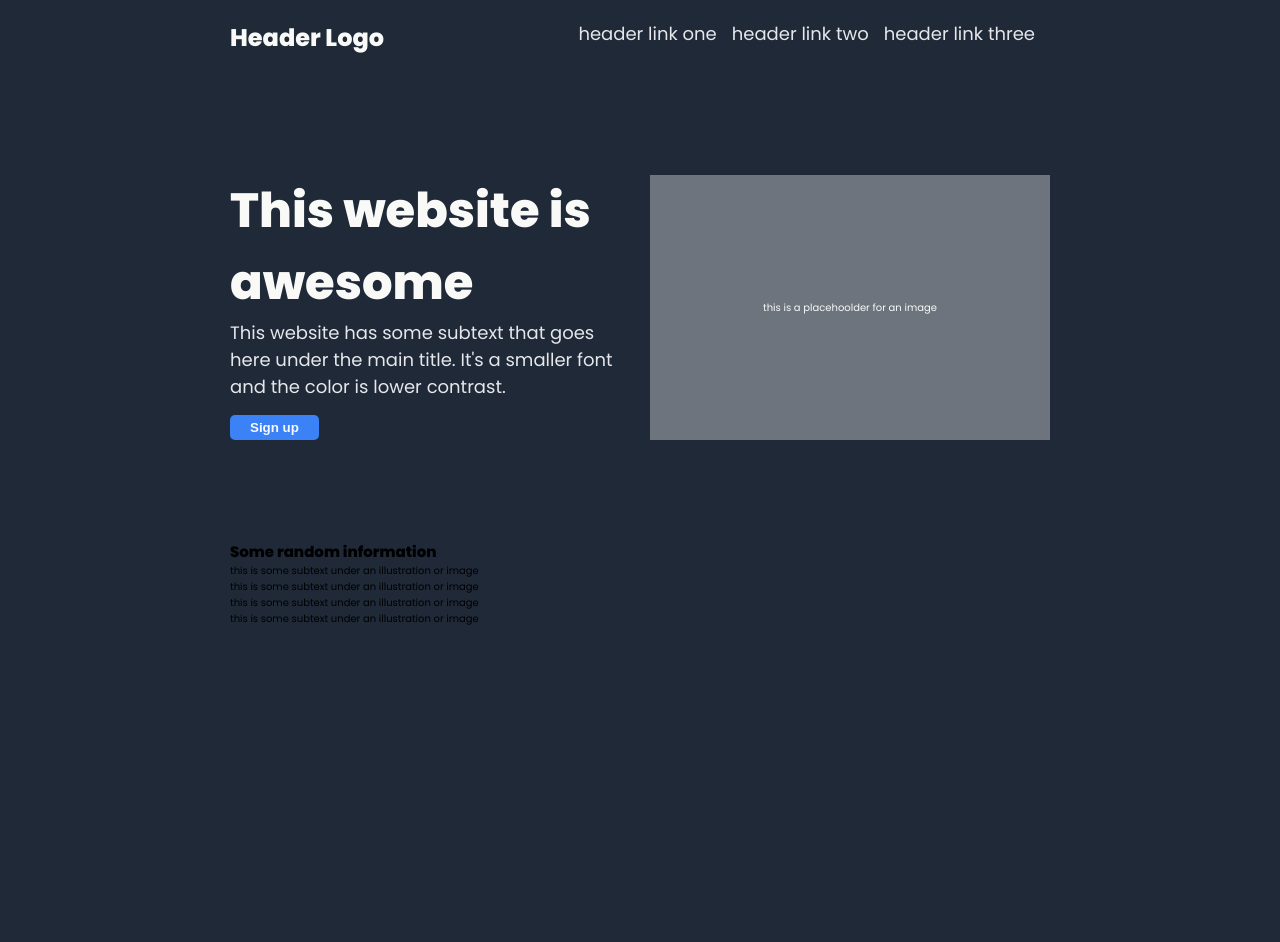
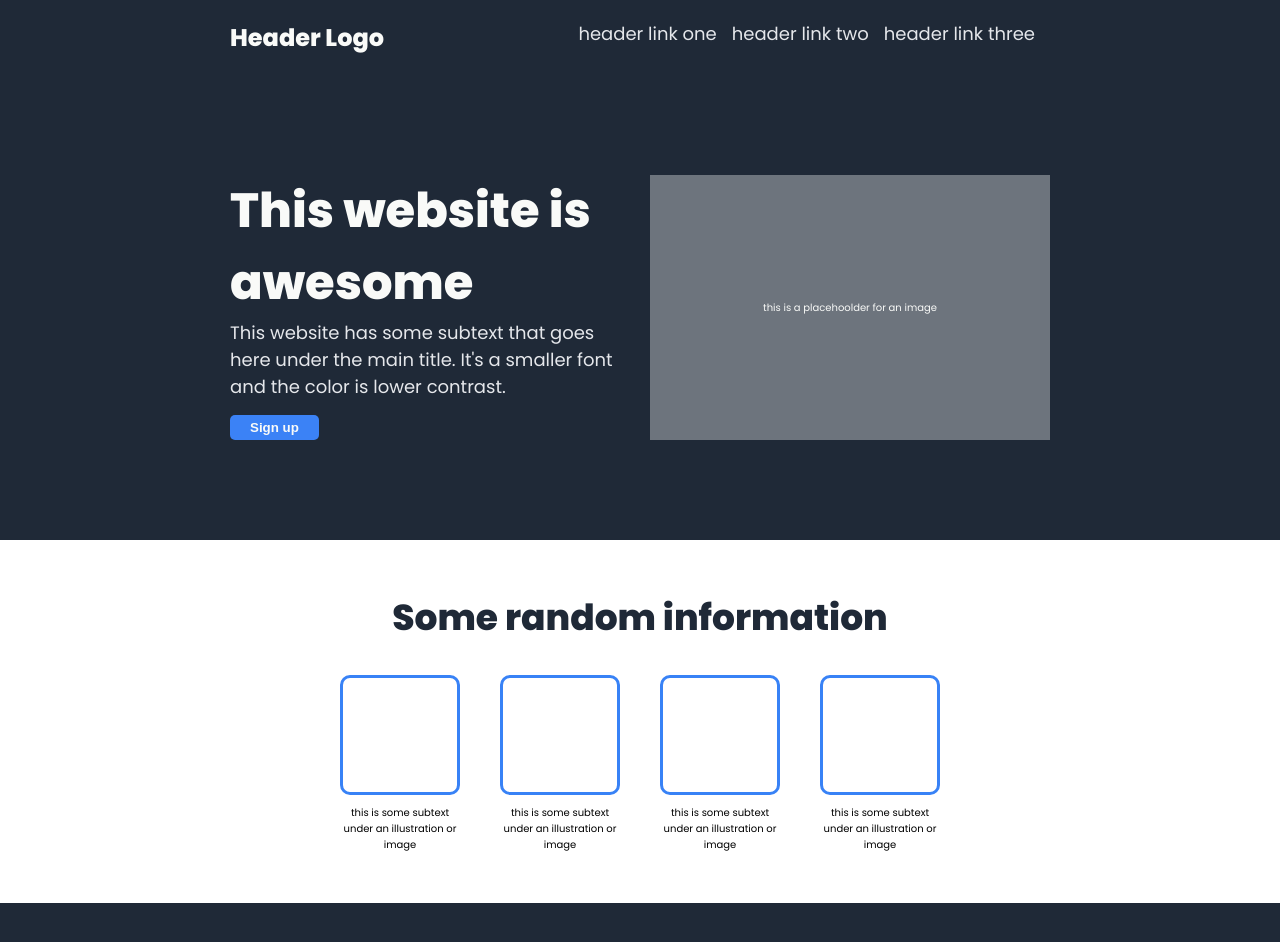
Before and after one commit to adamakers/odin-landing-page, a plain HTML site: page index.html in a window 1280 px wide. Before the commit the page ends 800 px from the top, so only its background shows below. Drawn offline with Linux system fonts and the light colour scheme.

Commit message:
added the random information tab

```diff
--- a/style.css
+++ b/style.css
@@ -15,6 +15,10 @@ body {
 }
 
 /* ELEMENT STYLES */
+section {
+  padding: 5rem;
+}
+
 a {
   text-decoration: none;
   color: #f9faf8;
@@ -116,3 +120,41 @@ header nav {
   justify-content: center;
   align-items: center;
 }
+
+/* INFORMATION SECTION */
+.information {
+  background-color: #fff;
+}
+
+.information h2 {
+  font-size: 3.6rem;
+  font-weight: extra-bold;
+  color: #1f2937;
+  text-align: center;
+  margin-bottom: 3rem;
+}
+
+.info-box-container {
+  display: flex;
+  justify-content: center;
+}
+
+.info-box {
+  margin: 0 2rem;
+  width: 12rem;
+}
+
+.info-box .info-box-img {
+  border: 3px solid #3882f6;
+  height: 12rem;
+  width: 100%;
+  margin: 0 auto;
+  border-radius: 10px;
+  margin-bottom: 1rem;
+}
+
+.info-box .info-box-text {
+  text-align: center;
+}
+
+/* QUOTES */
```
